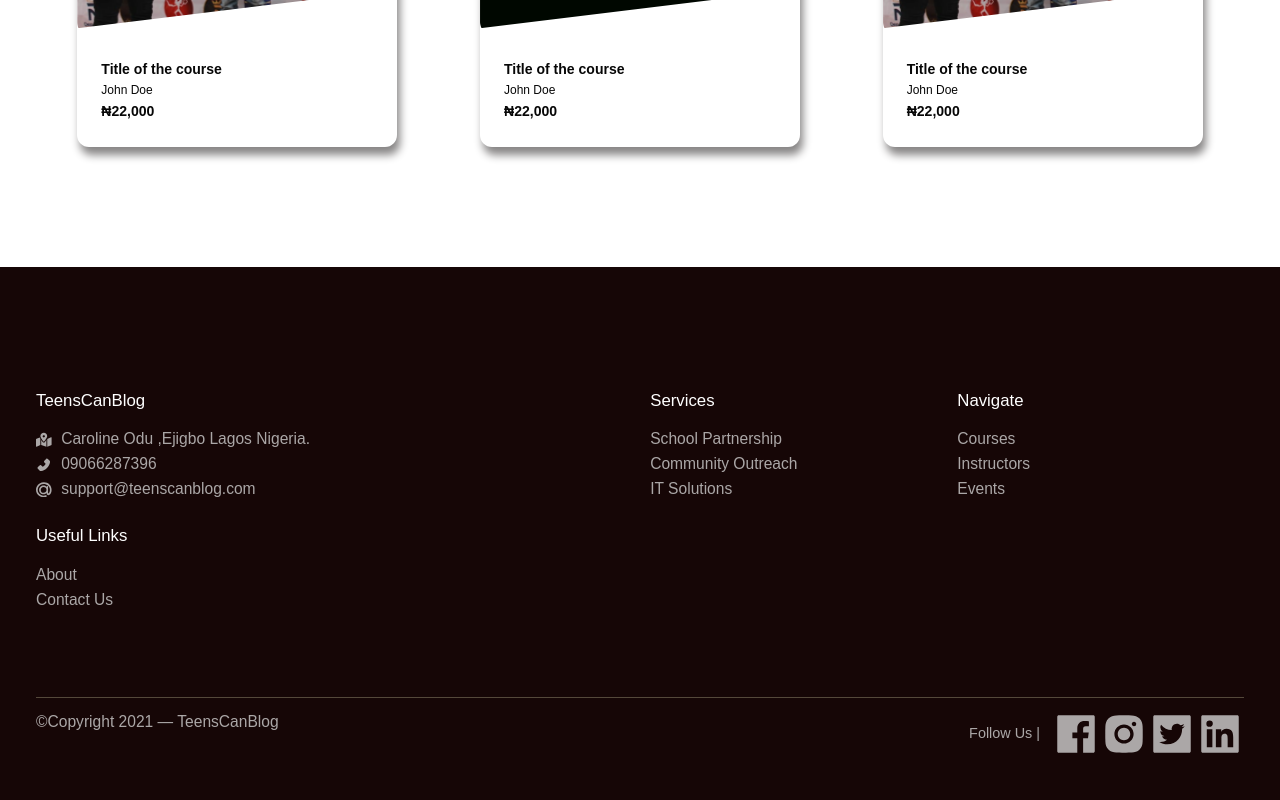
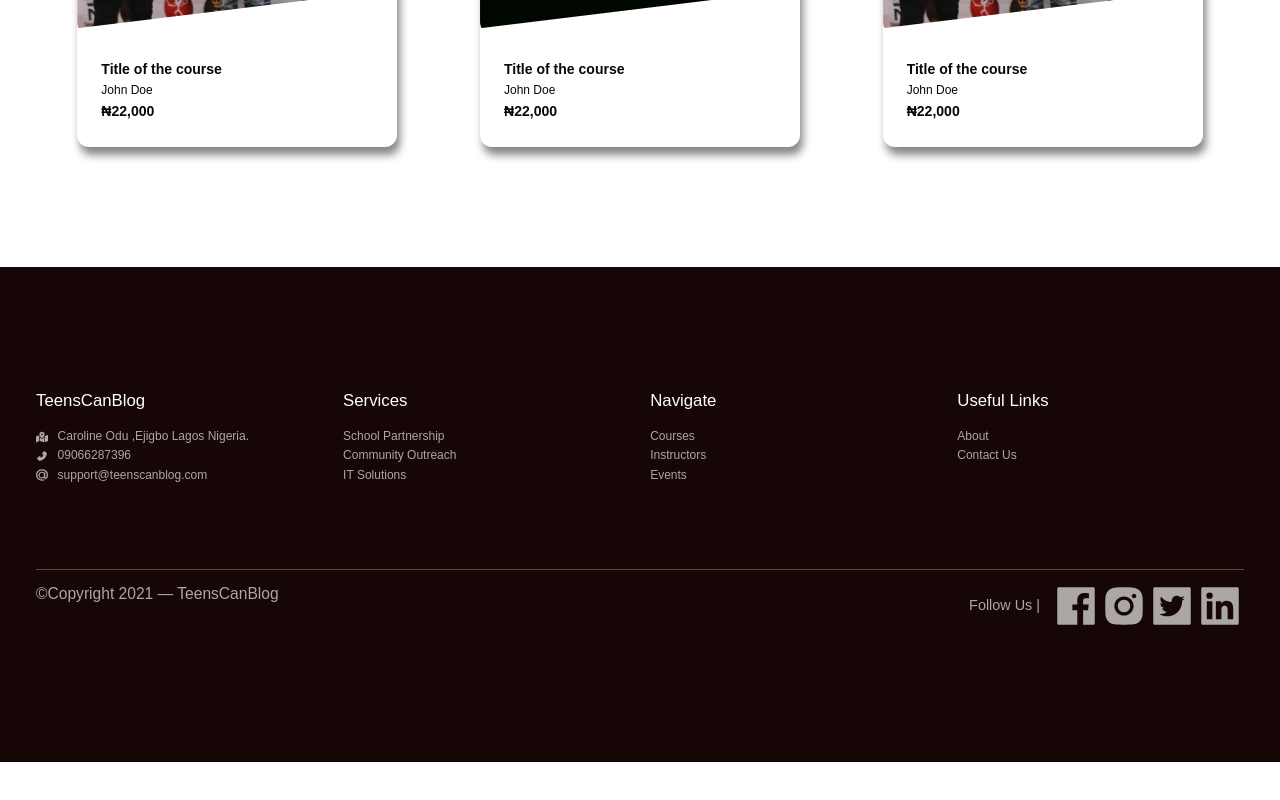
Before and after one commit to Niscolinx/teenscan, a React (Create React App) app: page / in a window 1280 px wide. Shown: the part 1422-2222 px from the top of the page. After the commit the page ends 2184 px from the top, so only its background shows below. Built offline with nearby package versions, Linux system fonts and the light colour scheme; what react-router-last-location would draw is missing.

Commit message:
working on footer

```diff
--- a/src/components/Footer.tsx
+++ b/src/components/Footer.tsx
@@ -38,7 +38,6 @@ const Footer = () => {
                     </ul>
                 </div>
 
-                <div className='footer__item'></div>
                 <div className='footer__item'>
                     <h3>Services</h3>
                     <ul>
--- a/src/sass/components/footer.scss
+++ b/src/sass/components/footer.scss
@@ -12,7 +12,8 @@
 
     &__item {
         font-weight: 500;
-        font-size: $font-clamp1;
+       // font-size: $font-clamp1;
+       font-size: 1rem;
 
         h3 {
             @extend .heading-3;
```
